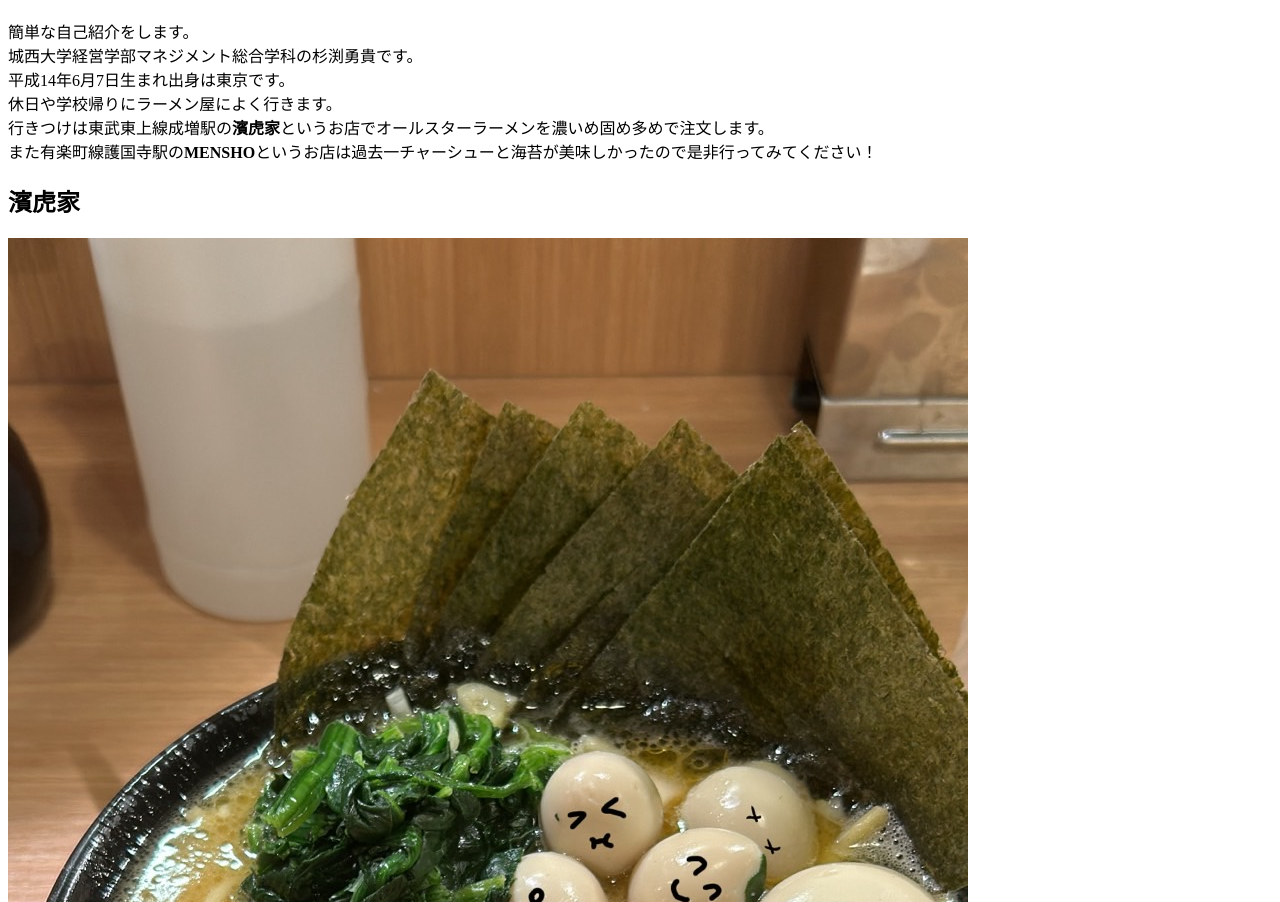
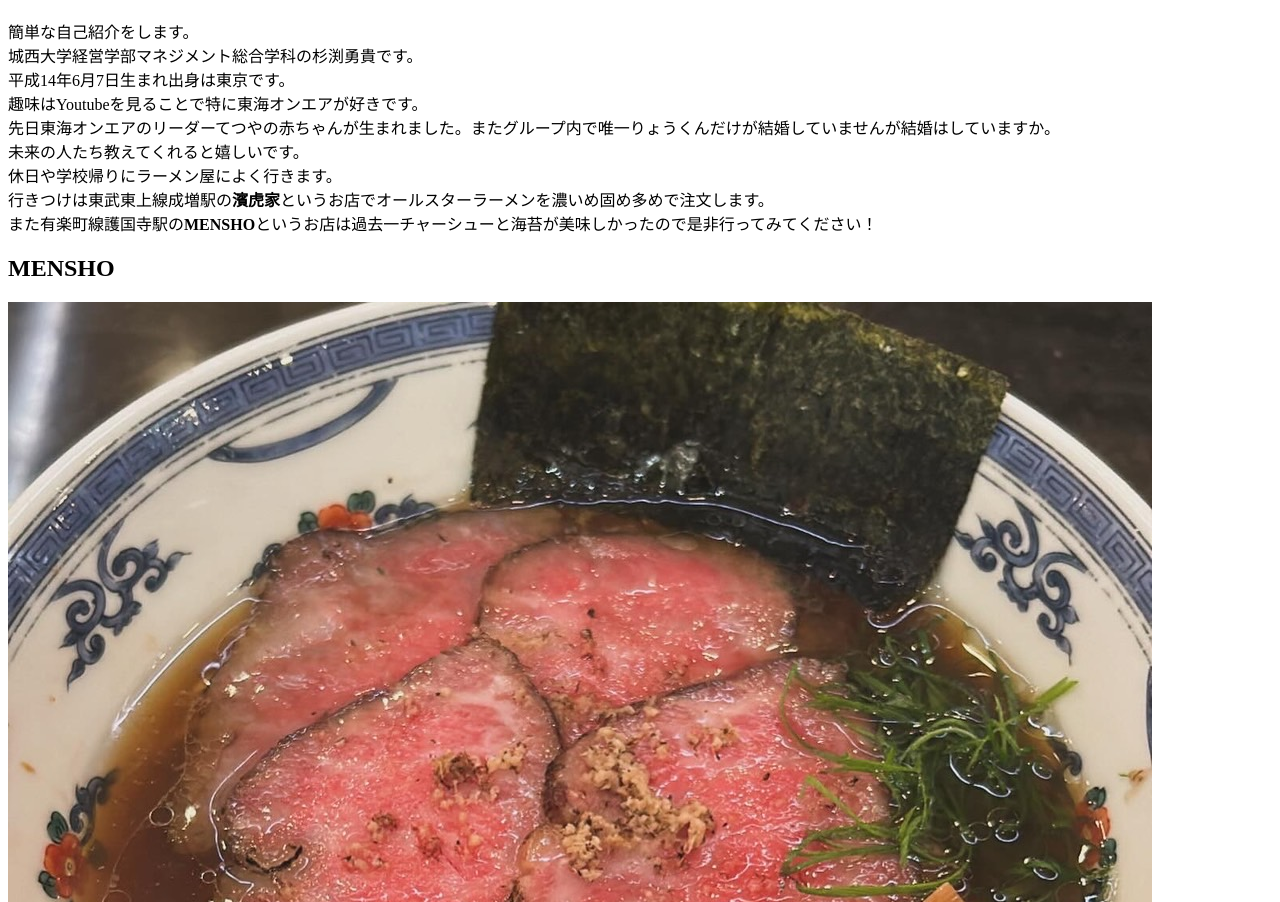
Before and after one commit to sugibuchiyuki/web-2024-2, a plain HTML site: page a.html in a window 1280 px wide. Shown: the part 198-1100 px from the top of the page. Drawn offline with Linux system fonts and the light colour scheme.

Commit message:
Update a.html

```diff
--- a/a.html
+++ b/a.html
@@ -21,11 +21,9 @@
 
 <h1>間違え探し</h1>
 
-<p>簡単な自己紹介をします。<br>城西大学経営学部マネジメント総合学科の杉渕勇貴です。<br>平成14年6月7日生まれ出身は東京です。<br>休日や学校帰りにラーメン屋によく行きます。
+<p>簡単な自己紹介をします。<br>城西大学経営学部マネジメント総合学科の杉渕勇貴です。<br>平成14年6月7日生まれ出身は東京です。<br>趣味はYoutubeを見ることで特に東海オンエアが好きです。<br>先日東海オンエアのリーダーてつやの赤ちゃんが生まれました。またグループ内で唯一りょうくんだけが結婚していませんが結婚はしていますか。<br>未来の人たち教えてくれると嬉しいです。<br>休日や学校帰りにラーメン屋によく行きます。
 <br>行きつけは東武東上線成増駅の<strong>濱虎家</strong>というお店でオールスターラーメンを濃いめ固め多めで注文します。<br>また有楽町線護国寺駅の<strong>MENSHO</strong>というお店は過去一チャーシューと海苔が美味しかったので是非行ってみてください！</p>
 
-<h2>濱虎家</h2>
-<img src="./image/aiu3.jpg" alt="濱虎家"></a>
 <h2>MENSHO</h2>
 <img src="./image/aiu.jpg" alt="MENSHO"></a>
 
```
